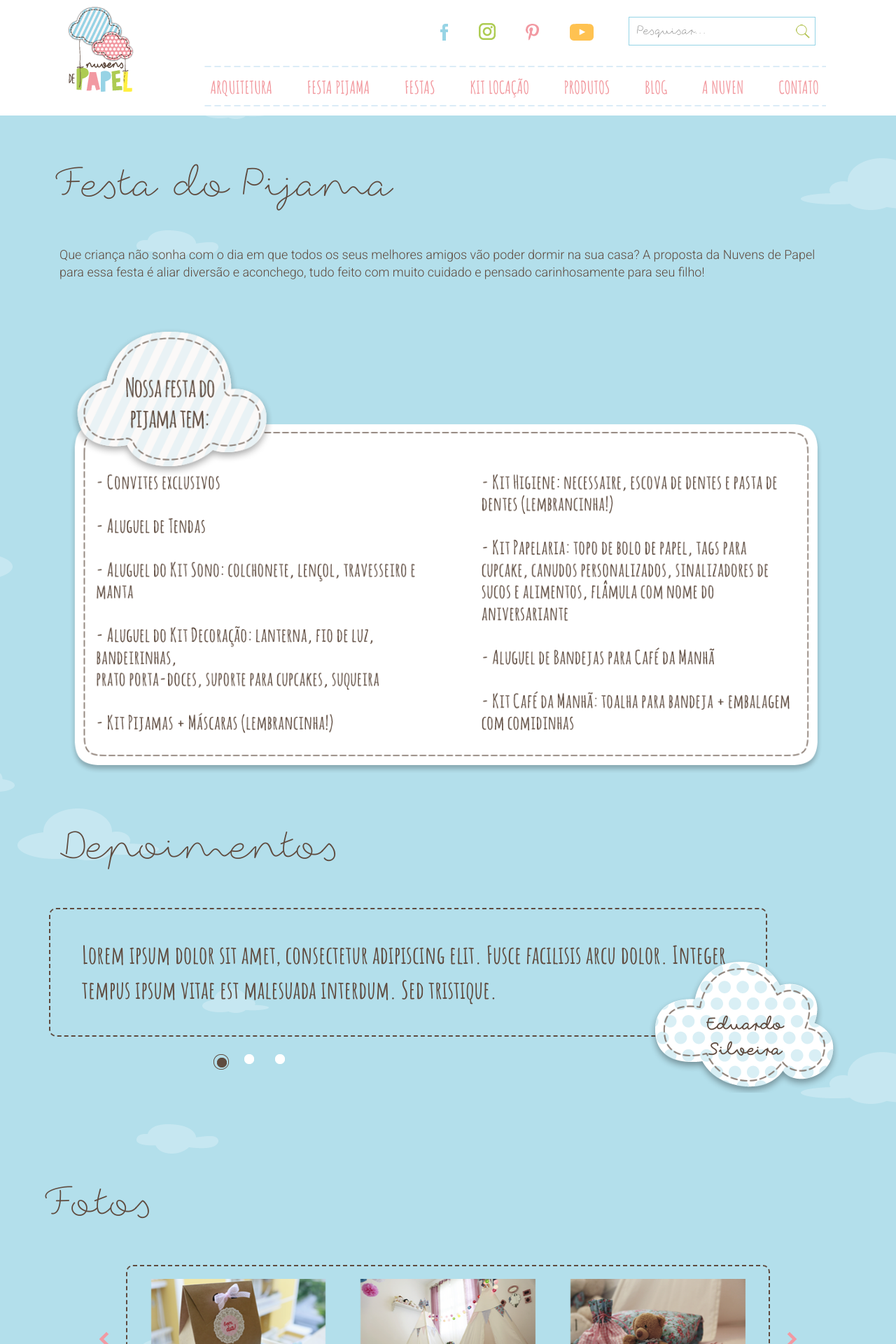
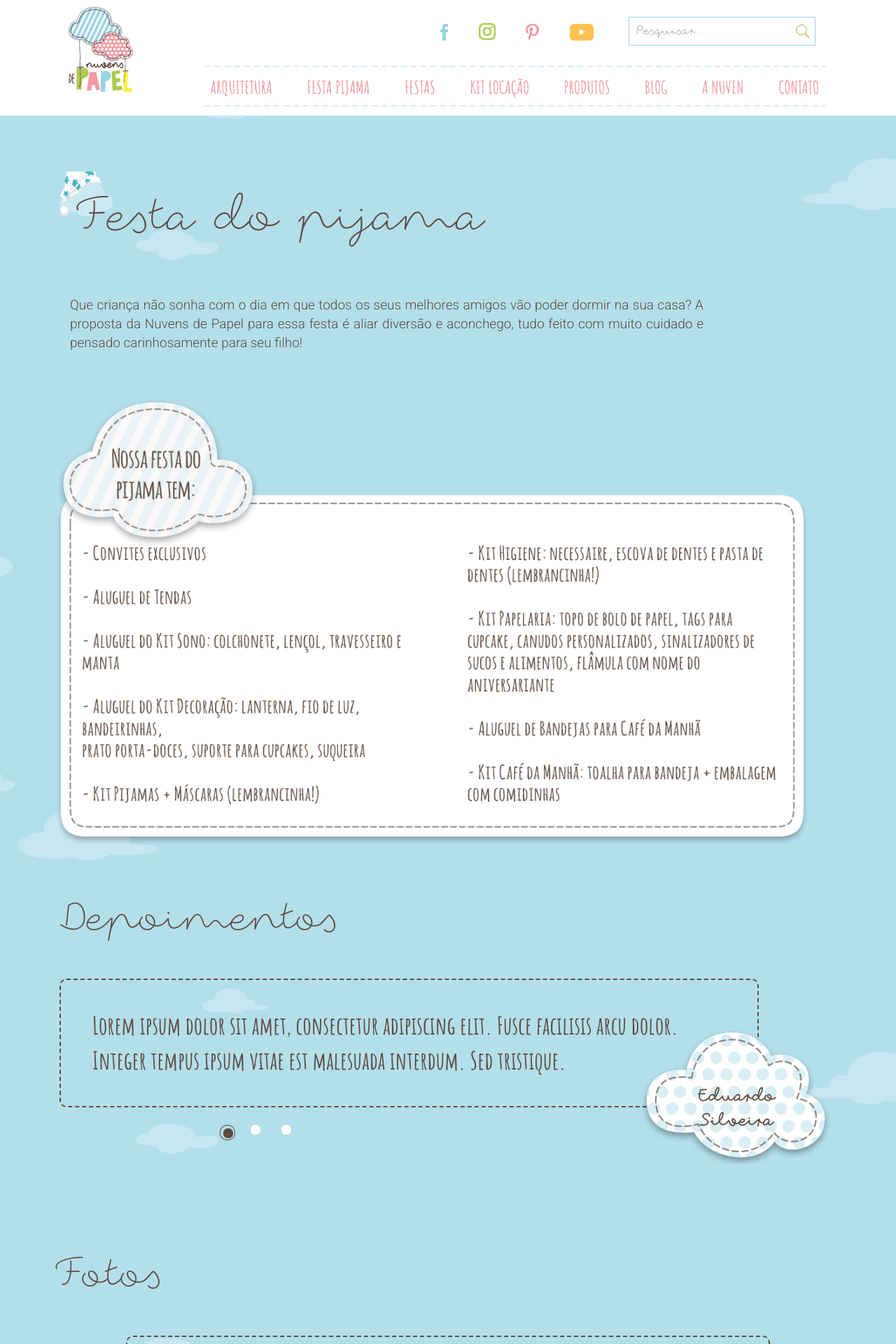
Before and after one commit to BrunnoCruvinel/nuvemdepapel, a PHP site: page /festa-pijama.php in a window 1280 px wide. Shown: the top 1920 px of the page at 70% size. Run offline with PHP 8.4, Linux system fonts and the light colour scheme; some libraries are stand-ins or nearby versions.

Commit message:
Ajustes dos depoimentos e da pagina festa do pijama

```diff
--- a/css/produtos.css
+++ b/css/produtos.css
@@ -9,3 +9,13 @@
 .back_pijama{
 	background: url(../img/nuvens_pijama.png);
 }
+
+.pijama-description{
+	font-size: 19px !important;
+	text-align: justify;
+	padding-left: 15px;
+}
+
+.itens-pijama{
+	margin-left: -20px;
+}
--- a/depoimentos.php
+++ b/depoimentos.php
@@ -1,3 +1,5 @@
+<div class="row">
+<div class="col-md-12">
 <div id="componente-depoimentos" class="owl-carousel owl-theme">
     <div class="item-slide">
         <div class="row">
@@ -47,3 +49,5 @@
         </div>
     </div>
 </div>
+</div>
+</div>
--- a/festa-pijama.php
+++ b/festa-pijama.php
@@ -4,16 +4,16 @@
     <div class="container">
 
         <div class="row espacamento_top">
-            <div class="col-md-12">
+            <div class="col-md-6">
                 <div class="titulo-grande text-color-marrom">
-                    <span class="nuvem-pijama">Festa do Pijama</span>
+                    <h1 class="nuvem-azul-capacete">Festa do pijama</h1>
                 </div>
             </div>
         </div>
 
         <div class="row">
-            <div class="col-md-12">
-                <div class="espacamento_bottom text-normal text-color-marrom">
+            <div class="col-md-10">
+                <div class="espacamento_bottom text-normal text-color-marrom pijama-description">
                     Que criança não sonha com o dia em que todos os seus melhores amigos vão poder dormir na sua casa? A proposta da Nuvens de Papel para essa festa é aliar diversão e aconchego, tudo feito com muito cuidado e pensado carinhosamente para seu filho!
                 </div>
             </div>
@@ -21,7 +21,7 @@
 
         <div class="row">
             <div class="col-md-12">
-                <img class="img-responsive" src="img/nossa-festa-pijama.png" alt="">
+                <img class="img-responsive itens-pijama" src="img/nossa-festa-pijama.png" alt="">
             </div>
         </div>
 
@@ -37,9 +37,14 @@
         </div>
 
         <div class="espacamento_top espacamento_bottom">
+		 <div class="row">
+                <div class="col-md-12">
 					<div class="titulo-grande text-color-marrom">
 						Fotos
 					</div>
+				</div>
+			</div>
+
             <div class="row">
                 <div class="col-md-10 col-md-offset-1 col-sm-10 col-sm-offset-1 col-xs-10 col-xs-offset-1">
                     <?php require "fotos.php" ?>
@@ -49,8 +54,10 @@
 
         <div class="espacamento_top espacamento_bottom">
             <div class="row">
+				<div class="col-md-12">
 					<div class="titulo-grande text-color-marrom">
 						Parceiros
+					</div>
 				</div>
 				<div class="col-md-10 col-md-offset-1 col-sm-10 col-sm-offset-1 col-xs-10">
                     <?php require "parceiros.php" ?>
```
Lines whose indentation alone changed are shown as unchanged.
